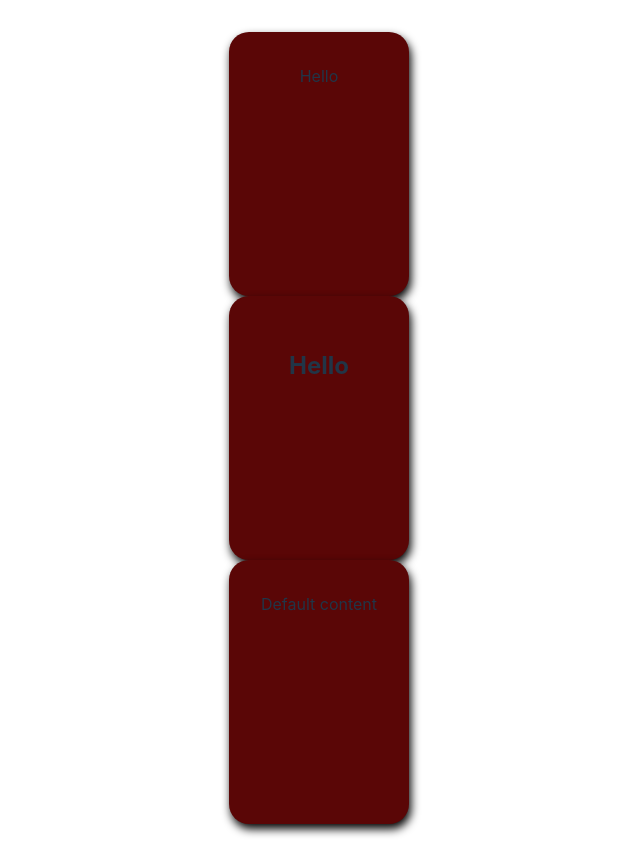
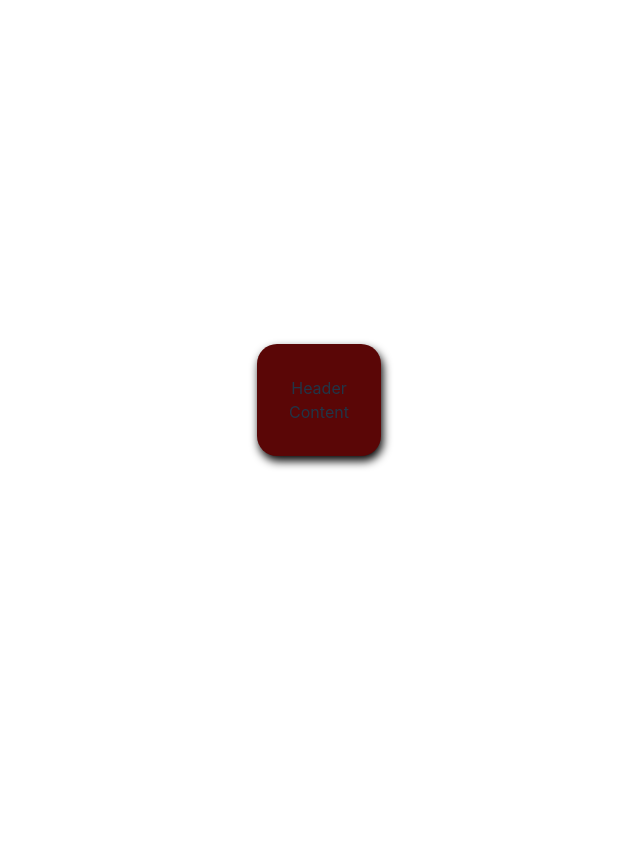
Before and after one commit to OkkashaAlly/svelte, a Svelte app: page / in a window 1280 px wide. Shown: the whole page, without its empty margins (321-961 px from the left). After the commit the page ends 800 px from the top, so only its background shows below. Built offline with nearby package versions, Linux system fonts and the light colour scheme.

Commit message:
23 - Named Slots

```diff
--- a/src/App.svelte
+++ b/src/App.svelte
@@ -12,9 +12,11 @@
 </script>
 
 <main>
-  <Card>Hello</Card>
-  <Card><h2>Hello</h2></Card>
-  <Card/>
+  <Card>
+    <div slot="header">Header</div>
+    <div slot="content">Content</div>
+    <!-- <div slot="footer">Footer</div> -->
+  </Card>
 </main>
 
 <style>
--- a/src/components/Card.svelte
+++ b/src/components/Card.svelte
@@ -1,12 +1,24 @@
 <!-- <main class="card"><slot/></main> -->
-<main class="card"><slot>Default content</slot></main>
+<main class="card">
+  <div class="card-header">
+    <slot name="header" />
+  </div>
+  <div class="card-content">
+    <slot name="content" />
+  </div>
+  {#if $$slots.footer}
+    <div class="card-footer">
+      <hr />
+      <slot name="footer" />
+    </div>
+  {/if}
+</main>
 
 <style>
   .card {
     border-radius: 20px;
     box-shadow: black 2px 5px 10px;
     widows: 200px;
-    height: 200px;
     background-color: rgb(90, 6, 6);
   }
 </style>
```
